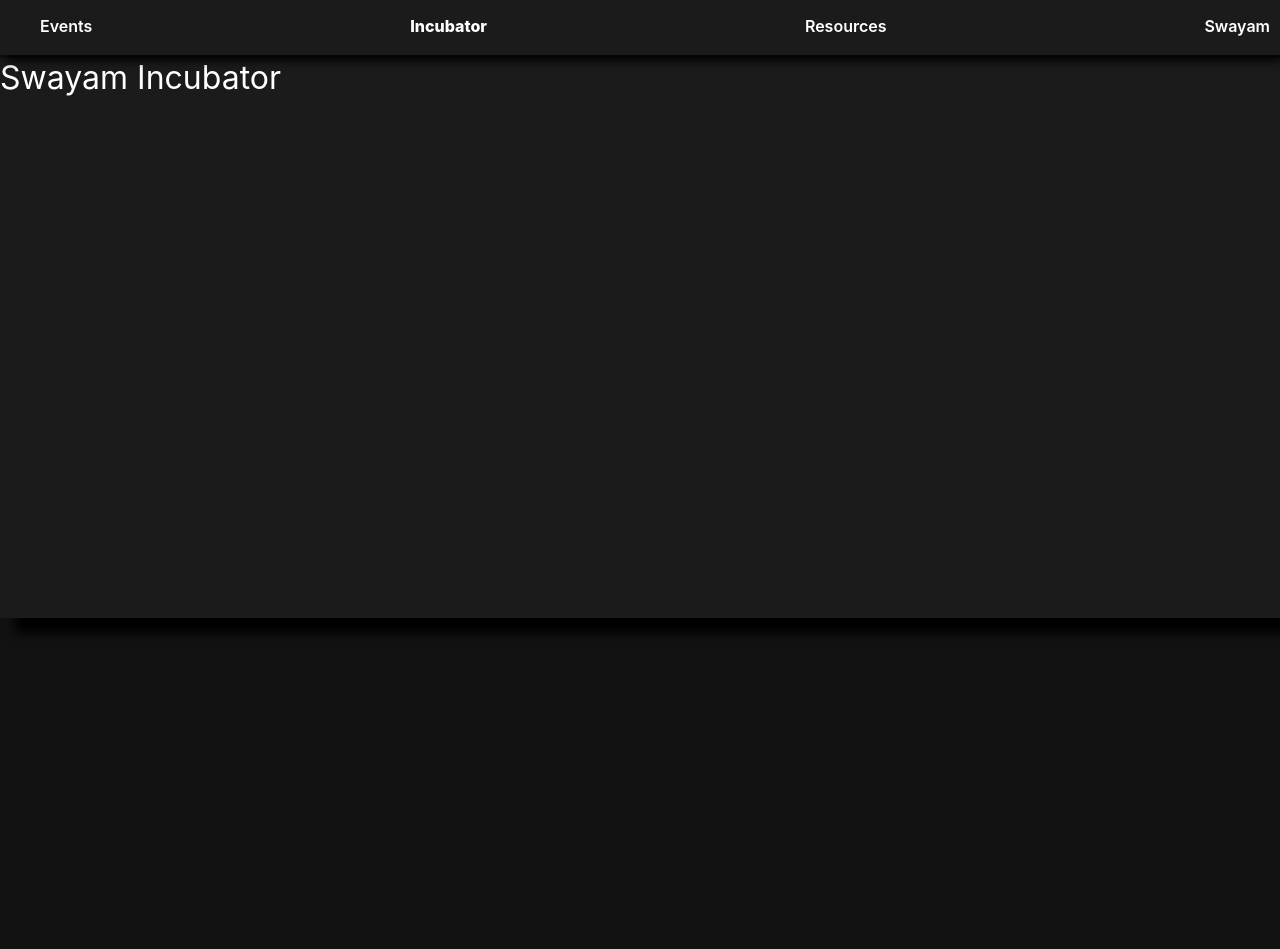
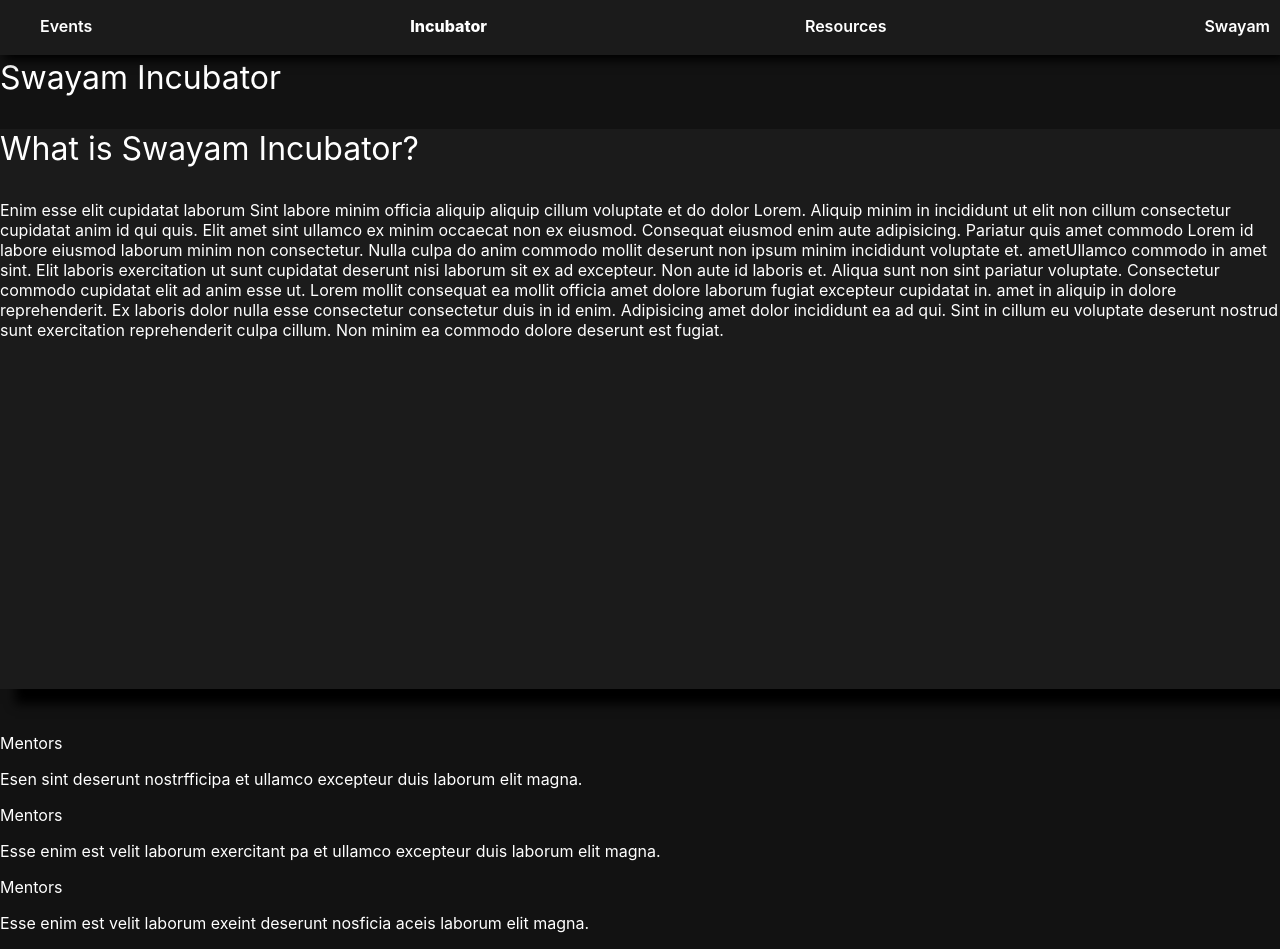
Before and after one commit to swayam-ecell-vce/website, a React (Create React App) app: page /incubator in a window 1280 px wide. Before the commit the page ends 800 px from the top, so only its background shows below. Built offline with nearby package versions, Linux system fonts and the light colour scheme.

Commit message:
Added image slide-show, about swayam incubator box and facilities

```diff
--- a/src/Components/incubatorComponent.js
+++ b/src/Components/incubatorComponent.js
@@ -5,10 +5,79 @@ const incubatorComponent = (props) =>
 {
 	return(
 		<div className='inc-div-main'>
+			<p className='inc-p-head'>
+				Swayam Incubator
+			</p>
+			<div className="card">
+  				<div class="card_part card_part-one">
+
+  				</div>
+
+   				{/* Photo 2 */}
+  				<div className="card_part card_part-two">
+
+  				</div>
+
+        		{/* Photo 3  */}
+  				<div className="card_part card_part-three">
+
+  				</div>
+
+   				{/* Photo 4  */}
+  				 <div className="card_part card_part-four">
+
+				</div>
+			</div>
 			<div className='inc-div-jumbo'>
 				<p className='inc-p-head'>
-					Swayam Incubator
+					What is Swayam Incubator?
 				</p>
+				<div className="inc-abt-wrapper">
+					<div className="inc-img-abt">
+
+					</div>
+					<p className="inc-p-content">
+						Enim esse elit cupidatat laborum Sint labore minim officia aliquip aliquip cillum voluptate et do dolor Lorem. Aliquip minim in incididunt ut elit non cillum consectetur cupidatat anim id qui quis. Elit amet sint ullamco ex minim occaecat non ex eiusmod. Consequat eiusmod enim aute adipisicing. Pariatur quis amet commodo Lorem id labore eiusmod laborum minim non consectetur. Nulla culpa do anim commodo mollit deserunt non ipsum minim incididunt voluptate et. ametUllamco commodo in amet sint. Elit laboris exercitation ut sunt cupidatat deserunt nisi laborum sit ex ad excepteur. Non aute id laboris et. Aliqua sunt non sint pariatur voluptate. Consectetur commodo cupidatat elit ad anim esse ut. Lorem mollit consequat ea mollit officia amet dolore laborum fugiat excepteur cupidatat in. amet in aliquip in dolore reprehenderit. Ex laboris dolor nulla esse consectetur consectetur duis in id enim. Adipisicing amet dolor incididunt ea ad qui. Sint in cillum eu voluptate deserunt nostrud sunt exercitation reprehenderit culpa cillum. Non minim ea commodo dolore deserunt est fugiat.
+					</p>
+				</div>
+			</div>
+			<div className="inc-div-facility">
+				<div className = "inc-div-facility-sec">
+					<p className = "inc-p-abt">
+						Mentors
+					</p>
+					<div className="inc-facility-wrapper">
+						<p className="inc-p-facility-content">
+							Esen sint deserunt nostrfficipa et ullamco excepteur duis laborum elit magna.
+						</p>
+					</div>
+				</div>
+			</div>
+			<div className = "inc-div-facility-sec">
+				<p className = "inc-p-abt">
+					Mentors
+				</p>
+				<div className="inc-facility-wrapper">
+					<div className="inc-img-facility">
+
+					</div>
+					<p className="inc-p-facility-content">
+						Esse enim est velit laborum exercitant pa et ullamco excepteur duis laborum elit magna.
+					</p>
+				</div>
+			</div>
+			<div className = "inc-div-facility-sec">
+				<p className = "inc-p-abt">
+					Mentors
+				</p>
+				<div className="inc-facility-wrapper">
+					<div className="inc-img-facility">
+
+					</div>
+					<p className="inc-p-facility-content">
+						Esse enim est velit laborum exeint deserunt nosficia aceis laborum elit magna.
+					</p>
+				</div>
 			</div>
 		</div>
 	)
```
